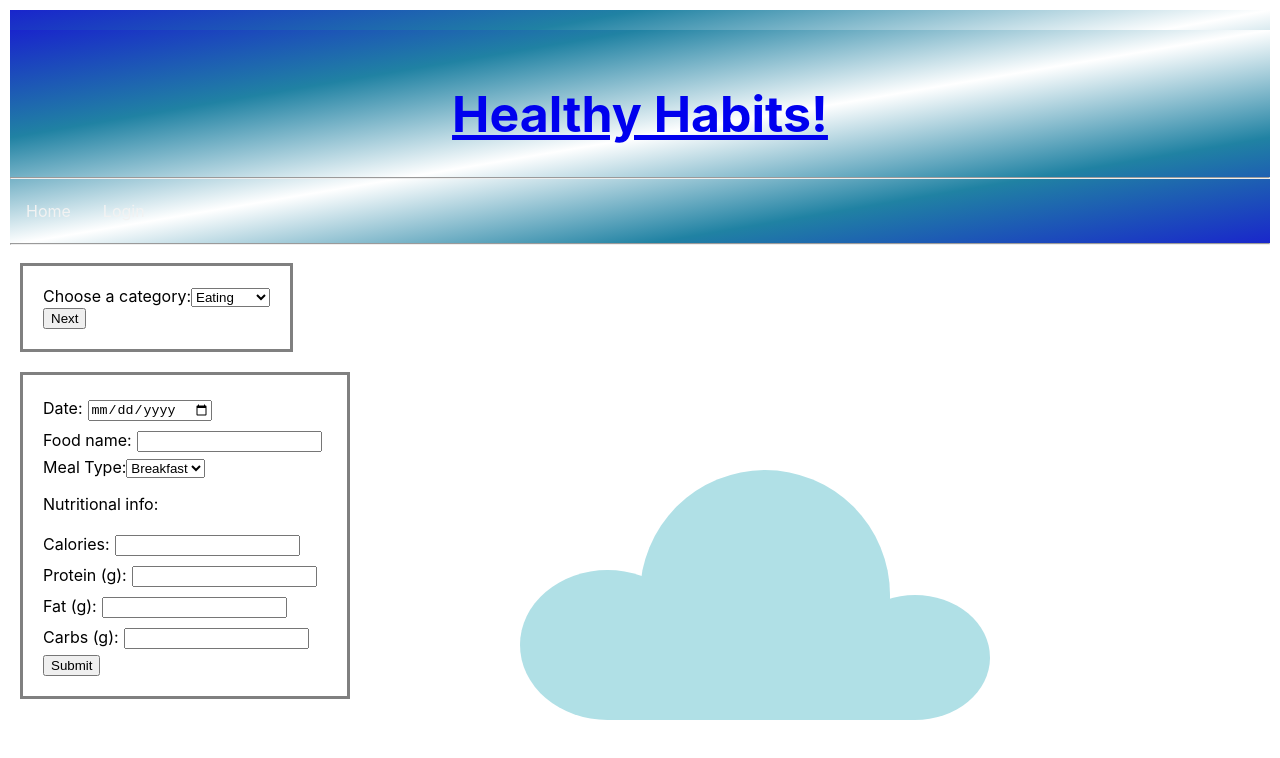
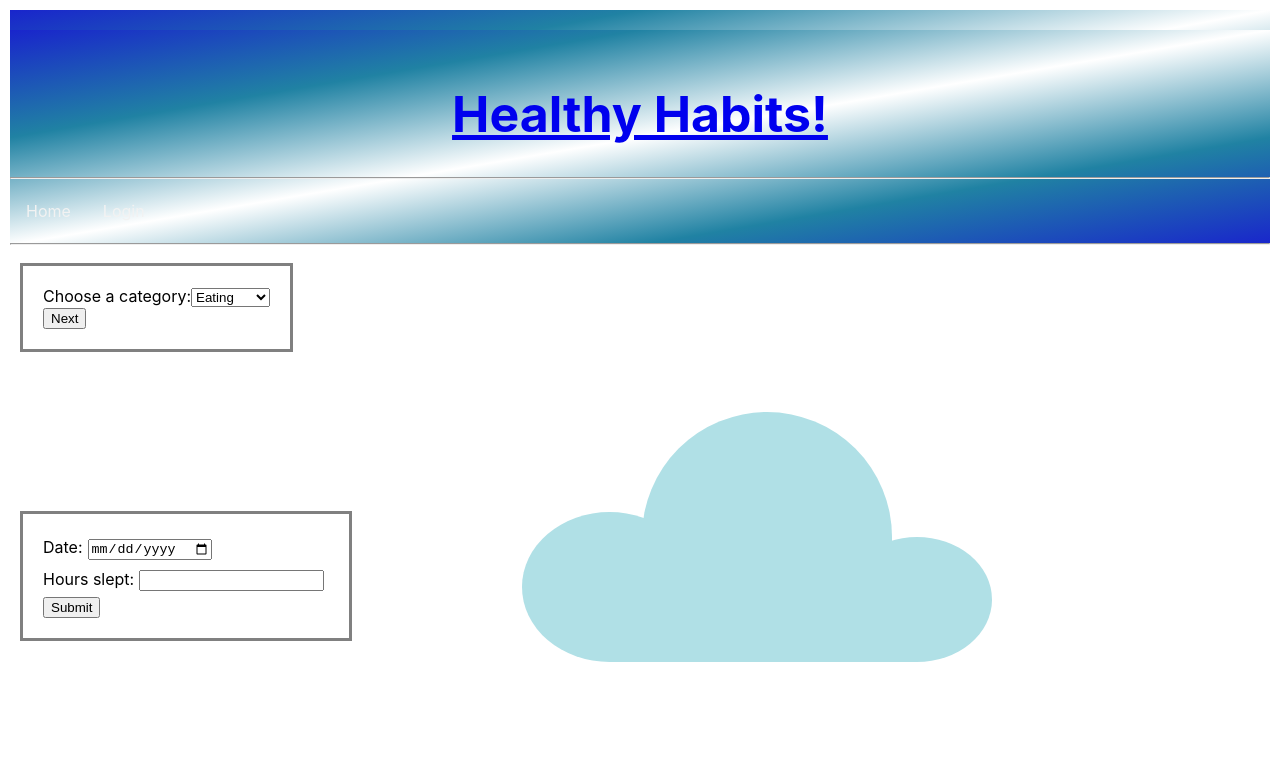
Before and after one commit to dorrianweber/healthyHabits, a React (Create React App) app in the folder healthyhabits/: page /form in a window 1280 px wide. Shown: the top 758 px of the page. Built offline with nearby package versions, Linux system fonts and the light colour scheme.

Commit message:
Created SleepingForm component

```diff
--- /dev/null
+++ b/healthyhabits/src/components/SleepingForm.js
@@ -0,0 +1,35 @@
+import React from "react";
+import { useAuthState } from "../utils/state";
+
+function SleepingForm() {
+    const state = useAuthState();
+
+    return (
+        <div>
+            <form className="form sleeping-form">
+                <label for="date">Date:</label>
+                <input className="form-input" type="date" id="date" />
+
+                <br />
+
+                <label for="sleep-hours">Hours slept:</label>
+                <input className="form-input" type="number" id="sleep-hours" />
+
+                <br />
+
+                <button className="btn btn-primary" id="sleepingSubmit" type="submit">Submit</button>
+
+            </form>
+            <div className="fancy">
+                <div id="quote">
+
+                </div>
+                <div id="author">
+
+                </div>
+            </div>
+        </div>
+    );
+};
+
+export default SleepingForm;
--- a/healthyhabits/src/pages/Form.js
+++ b/healthyhabits/src/pages/Form.js
@@ -1,5 +1,6 @@
 import React from "react";
-import EatingForm from "../components/EatingForm";
+// import EatingForm from "../components/EatingForm";
+import SleepingForm from "../components/SleepingForm"
 
 function Form() {
     return (
@@ -18,7 +19,7 @@ function Form() {
 
             </form>
 
-            <EatingForm />
+            <SleepingForm />
         </div>
     );
 };
```
